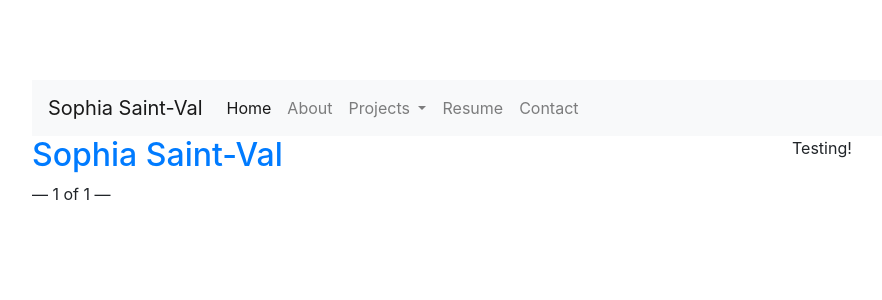
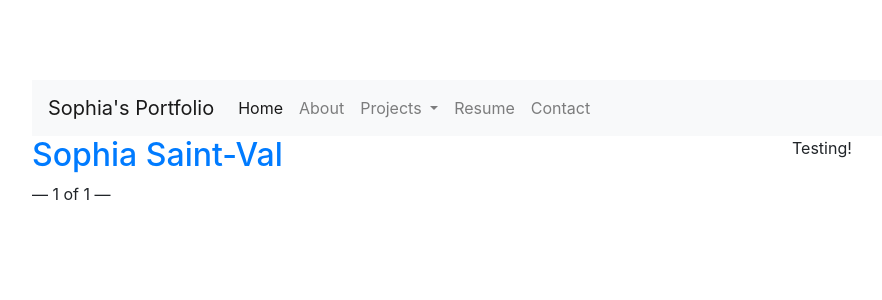
Before and after one commit to stval98/stval98.github.io, a Jekyll site: the page built from index.html, in a window 1280 px wide. Shown: the top 300 px of the page, without its empty margins (53-935 px from the left). Built offline with Jekyll 4.4.1, drawn with Linux system fonts in a browser that asks for light colours; the list of posts is cut into pages by our own code.

Commit message:
fix: navbar site name

```diff
--- a/_includes/header.html
+++ b/_includes/header.html
@@ -1,6 +1,6 @@
 <header>
     <nav class="navbar navbar-expand-lg navbar-light bg-light">
-        <a class="navbar-brand" href="{{ site.url }}/">Sophia Saint-Val</a>
+        <a class="navbar-brand" href="{{ site.url }}/">{{ site.name }}</a>
         <button class="navbar-toggler" type="button" data-toggle="collapse" data-target="#navbarNavDropdown" aria-controls="navbarNavDropdown" aria-expanded="false" aria-label="Toggle navigation">
             <span class="navbar-toggler-icon"></span>
         </button>
```
